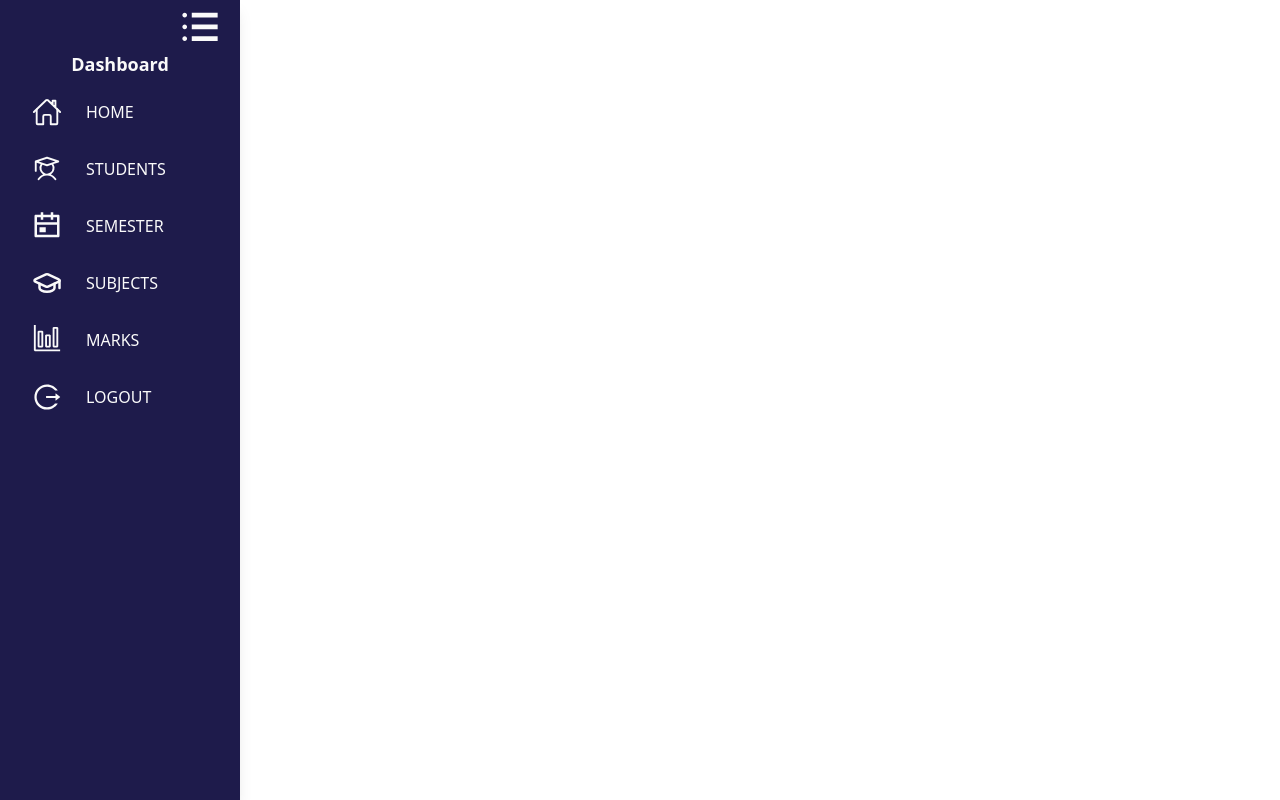
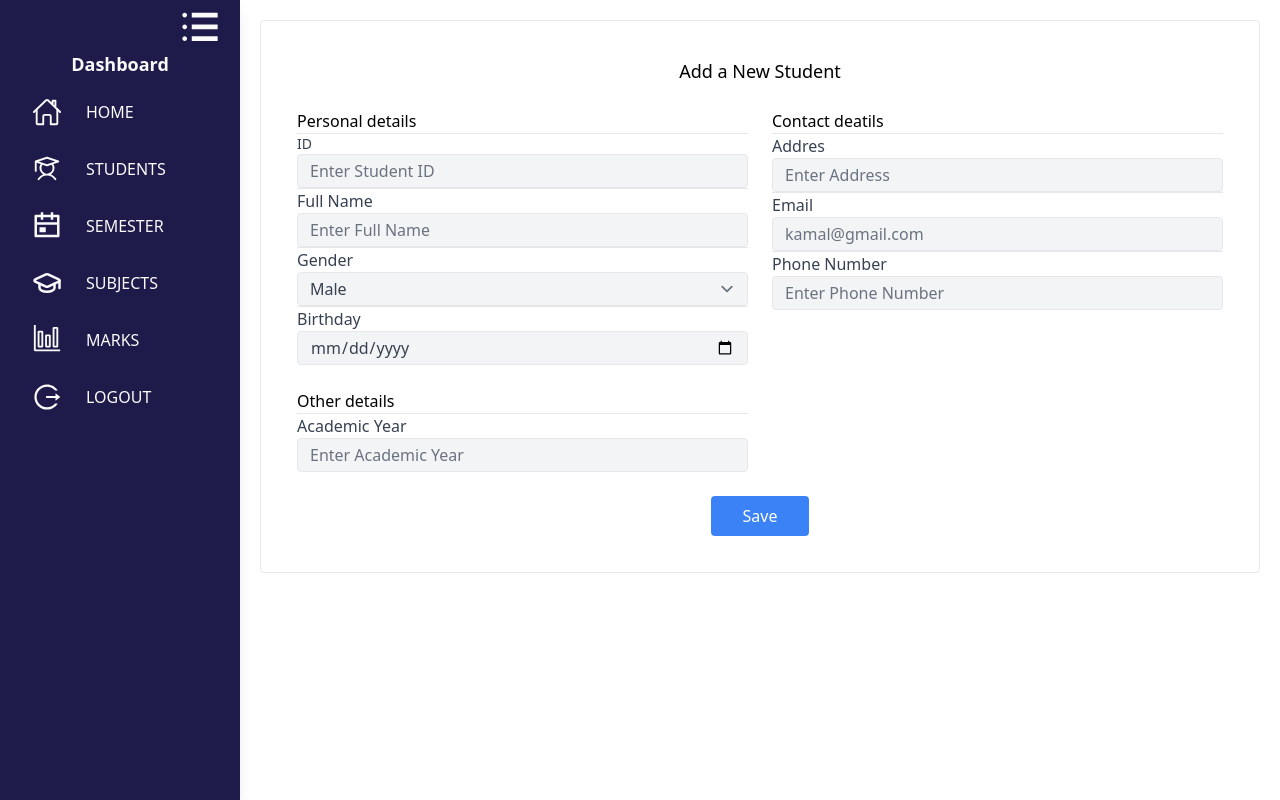
Before and after one commit to Yasith619/Student-management-system-frontend, a React (Vite) app in the folder student app/: page /AddStudent in a window 1280 px wide. Built offline with nearby package versions, Linux system fonts and the light colour scheme.

Commit message:
form update

```diff
--- a/student app/src/Pages/Student.jsx
+++ b/student app/src/Pages/Student.jsx
@@ -40,7 +40,7 @@ function Students() {
 
                 <div className="inline-flex items-center ">
                     <IoMdPersonAdd className="text-3xl" />
-                    <Link to="/AddStudent"><h3 className="px-3">Add Student</h3></Link>
+                    <Link to="/AddStudent"><h3 className="px-3 ">Add Student</h3></Link>
                 </div>
 
                 <div className="inline-flex items-center">
@@ -92,7 +92,7 @@ function Students() {
                                 </tr>
                             )): (
                                 <tr>
-                                <td className="px-6 py-4 whitespace-nowrap ">No data or Server was disconented !</td>
+                                <td className="px-6 py-4 whitespace-nowrap ">No data !</td>
                             </tr>
                             )
                         }
--- a/student app/src/components/Students/AddStudent.jsx
+++ b/student app/src/components/Students/AddStudent.jsx
@@ -1,13 +1,90 @@
 import React from "react";
-function AddStudent(){
+function AddStudent() {
 
 
 
-    return(
-        <div>
+    return (
 
 
+        <div className="m-5 w-full">
+            <div className="p-9 rounded border items-center border-gray-200 w-full " >
+                <section className="mb-6">
+                    <h1 className="font-sans text-lg font-medium text-center">Add a New Student</h1>
+                </section>
+                <form action="">
+                    <div className="grid grid-cols-2 gap-6">
+                        <section className="divide-y divide-gray-200">
+                            <h2 >Personal details </h2>
+                            <div>
+                                <label className="text-sm text-gray-700 block  font-medium">ID</label>
+                                <input type="text" className="bg-gray-100 border border-gray-200 rounded py-1 px-3 block
+                             focus:ring-blue-500 focus:border-blue-500 text-gray-700 w-full" placeholder="Enter Student ID" />
+                            </div>
 
+                            <div>
+                                <label className="block  text-gray-700  font-medium" >Full Name</label>
+                                <input type="text" className="bg-gray-100 border border-gray-200 rounded py-1 px-3
+                            block focus:ring-blue-500 focus:border-blue-500 text-gray-700 w-full" placeholder="Enter Full Name" />
+                            </div>
+
+                            <div>
+                                <label className="block  text-gray-700  font-medium">Gender</label>
+                                <select className="bg-gray-100 border border-gray-200 rounded py-1 px-3 block
+                             focus:ring-blue-500 focus:border-blue-500 text-gray-700 w-full" id="">
+
+                                    <option value="Male">Male</option>
+                                    <option value="Female">Female</option>
+                                </select>
+                            </div>
+
+                            <div>
+                                <label className="block  text-gray-700  font-medium">Birthday</label>
+                                <input type="date" className="bg-gray-100 border border-gray-200 rounded py-1 px-3 block
+                             focus:ring-blue-500 focus:border-blue-500 text-gray-700 w-full" id="" />
+                            </div>
+
+                        </section>
+
+                        <section className="divide-y divide-gray-200">
+                            <h2>Contact deatils</h2>
+                            <div>
+                                <label className="block  text-gray-700  font-medium" >Addres</label>
+                                <input type="text" className="bg-gray-100 border border-gray-200 rounded py-1 px-3 block
+                         focus:ring-blue-500 focus:border-blue-500 text-gray-700 w-full" placeholder="Enter Address" />
+                            </div>
+
+                            <div>
+                                <label className="block  text-gray-700  font-medium">Email</label>
+                                <input type="email" className="bg-gray-100 border border-gray-200 rounded py-1 px-3 block
+                         focus:ring-blue-500 focus:border-blue-500 text-gray-700 w-full" id="" placeholder="kamal@gmail.com" />
+                            </div>
+
+                            <div>
+                                <label className="block  text-gray-700  font-medium">Phone Number</label>
+                                <input type="text" className="bg-gray-100 border border-gray-200 rounded py-1 px-3 block
+                         focus:ring-blue-500 focus:border-blue-500 text-gray-700 w-full" placeholder="Enter Phone Number" />
+                            </div>
+
+                        </section>
+                        <section className="divide-y divide-gray-200">
+                            <h2 className="">Other details</h2>
+                            <div>
+                                <label className="block  text-gray-700  font-medium">Academic Year</label>
+                                <input type="text" className="bg-gray-100 border border-gray-200 rounded py-1 px-3 block
+                             focus:ring-blue-500 focus:border-blue-500 text-gray-700 w-full" placeholder="Enter Academic Year" />
+                            </div>
+                        </section>
+
+
+                    </div>
+                </form>
+                <div className=" mt-6 flex justify-center">
+                    <div>
+                        <button type="submit" className="py-2 px-8
+                         bg-blue-500 text-white rounded hover:bg-blue-600 active:bg-blue-700 disabled:opacity-50">Save</button>
+                    </div>
+                </div>
+            </div>
         </div>
     )
 }
```
